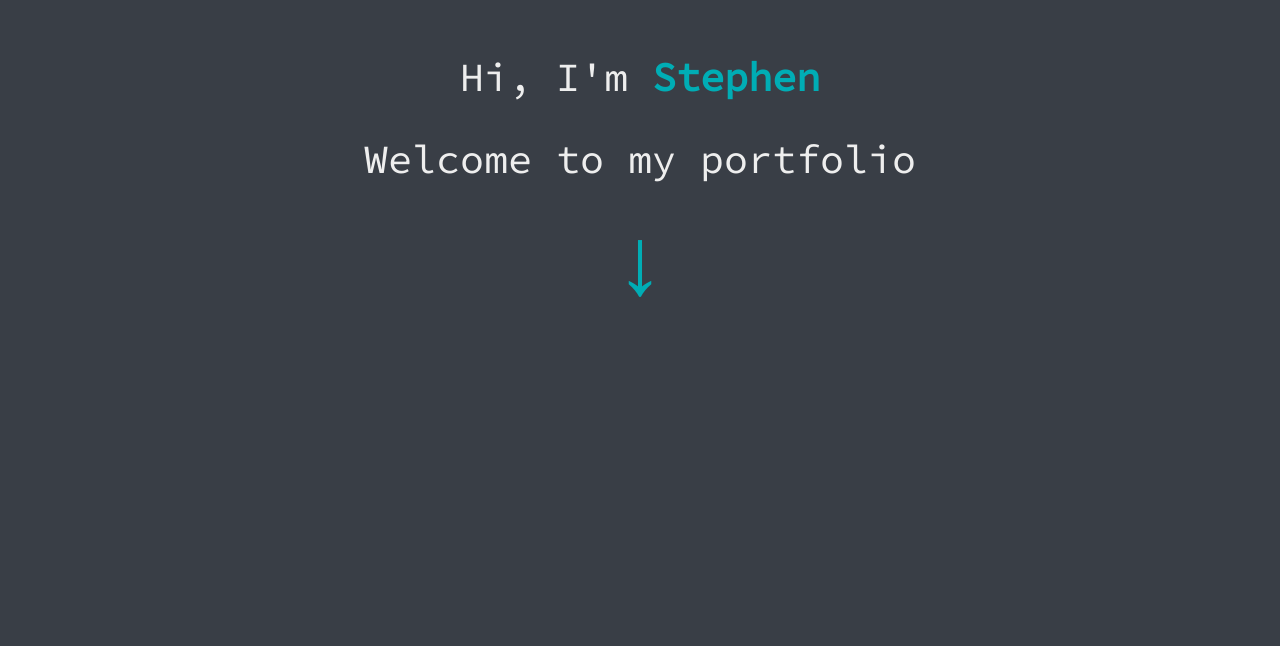
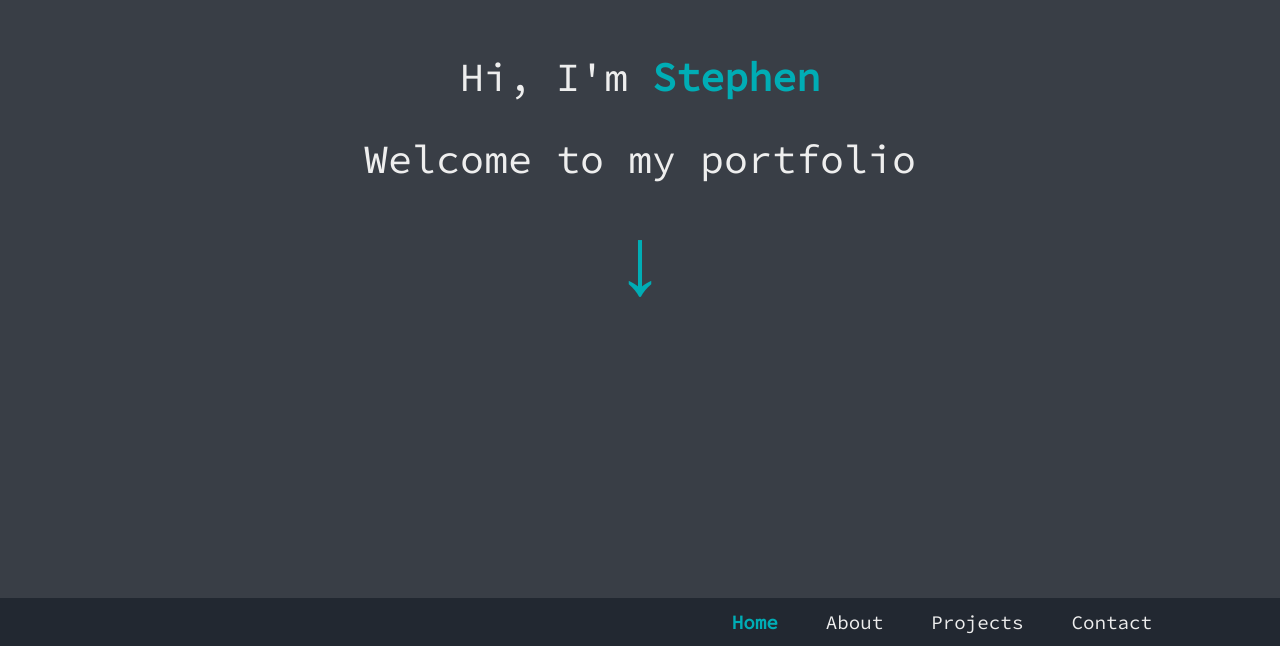
Before and after one commit to sleander94/personal-portfolio, a React (Create React App) app: page / in a window 1280 px wide. Shown: the part 218-864 px from the top of the page. Before the commit the page ends 816 px from the top, so only its background shows below. Built offline with nearby package versions, Linux system fonts and the light colour scheme.

Commit message:
Import Navbar

```diff
--- a/src/App.tsx
+++ b/src/App.tsx
@@ -1,10 +1,12 @@
 import Hero from './components/Hero';
+import Navbar from './components/Navbar';
 import './styles/main.css';
 
 function App() {
   return (
     <div className="App">
       <Hero />
+      <Navbar />
     </div>
   );
 }
--- /dev/null
+++ b/src/components/Navbar.tsx
@@ -0,0 +1,14 @@
+const Navbar = () => {
+  return (
+    <nav>
+      <a href="#home" className="active">
+        Home
+      </a>
+      <a href="#about">About</a>
+      <a href="#projects">Projects</a>
+      <a href="#contact">Contact</a>
+    </nav>
+  );
+};
+
+export default Navbar;
```
